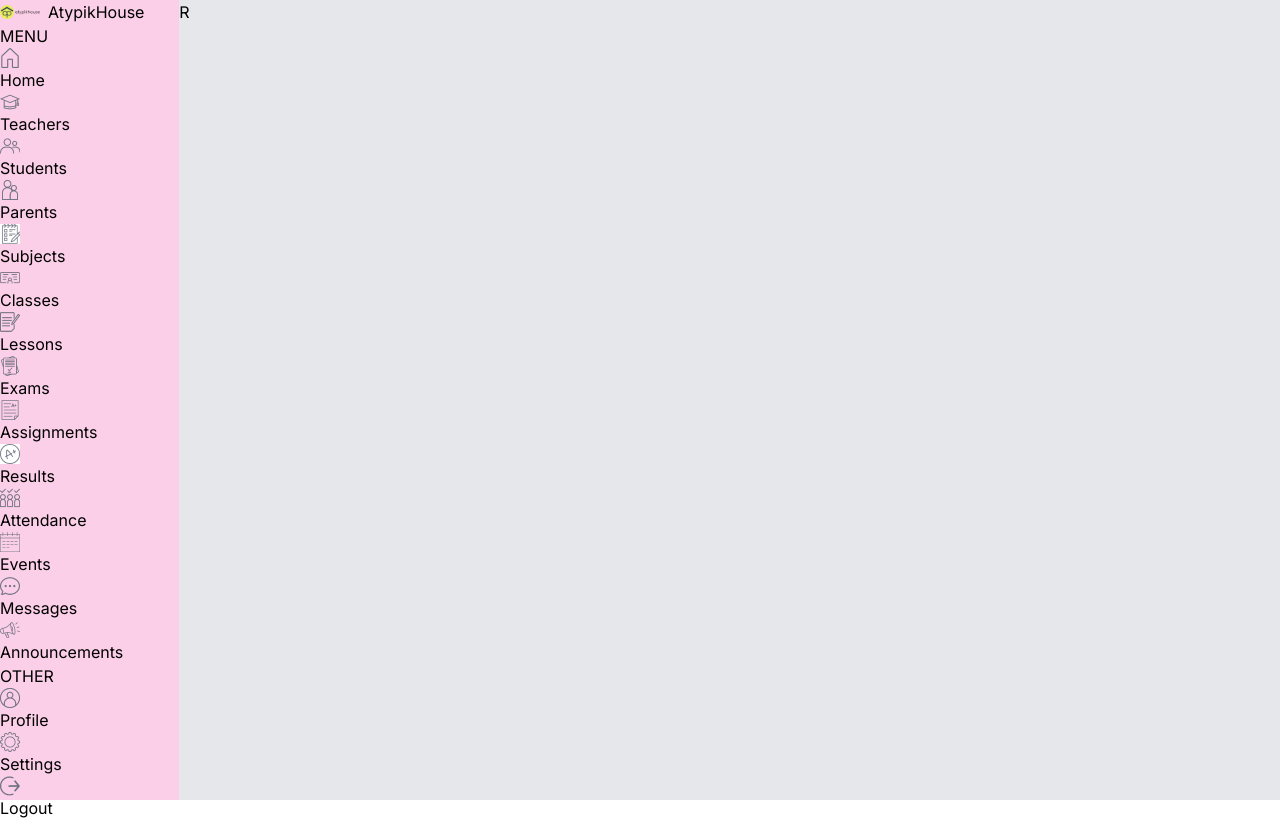
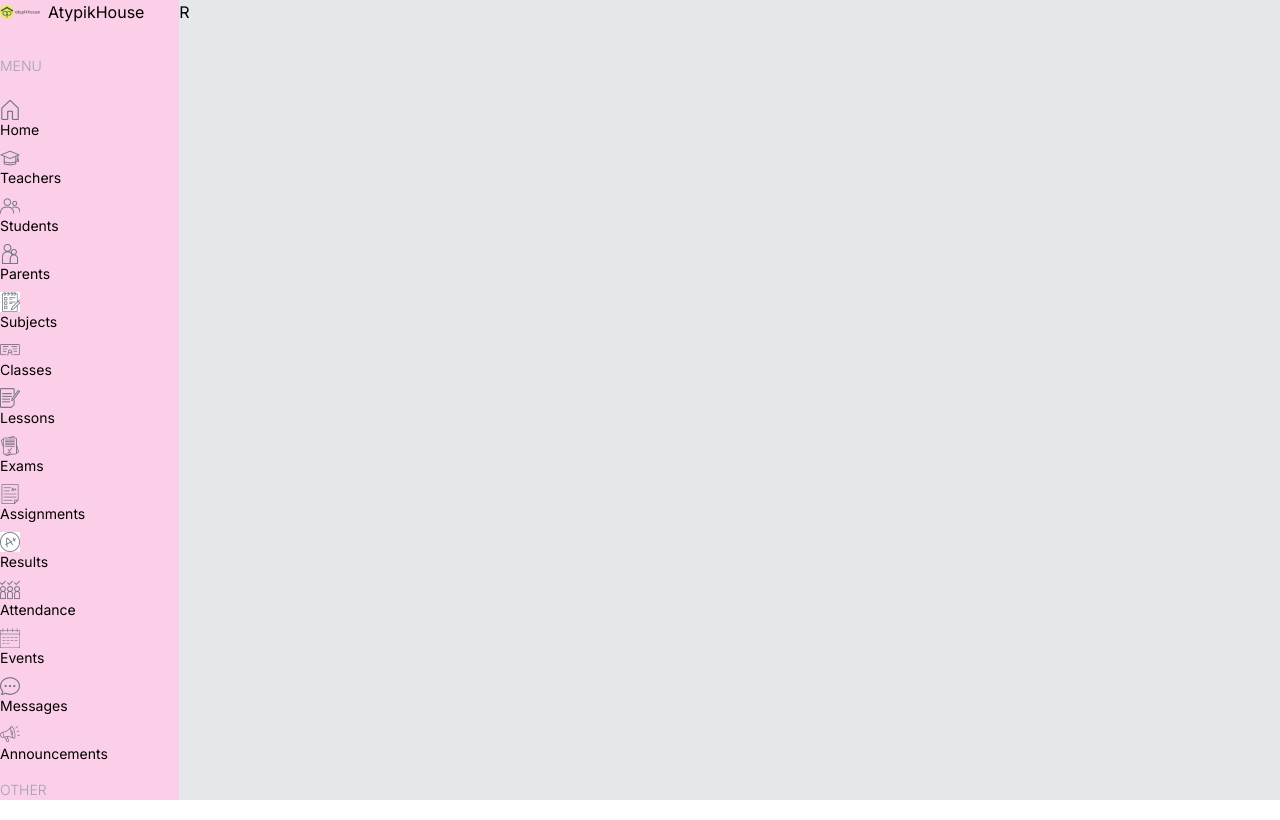
Before and after one commit to Fouad-berry/Responsive-ui-dashboard, a Next.js app: page /dashboard/parent in a window 1280 px wide. Shown: the top 820 px of the page. Built offline with nearby package versions, Linux system fonts and the light colour scheme.

Commit message:
update admin dashboard menu item v2

```diff
--- a/src/components/Menu.tsx
+++ b/src/components/Menu.tsx
@@ -117,10 +117,10 @@ const menuItems = [
 ];
 const Menu = () => {
   return (
-    <div className="">
+    <div className=" mt-4 text-sm">
       {menuItems.map(i=>(
-        <div className="" key={i.title}>
-            <span>{i.title}</span>
+        <div className="flex flex-col gap-2" key={i.title}>
+            <span className="hidden lg:block text-gray-400 font-light my-4">{i.title}</span>
             {i.items.map(item=>(
               <Link href={item.href} key={item.label}>
                 <Image src={item.icon} alt="" width={20} height={20}/>
```
